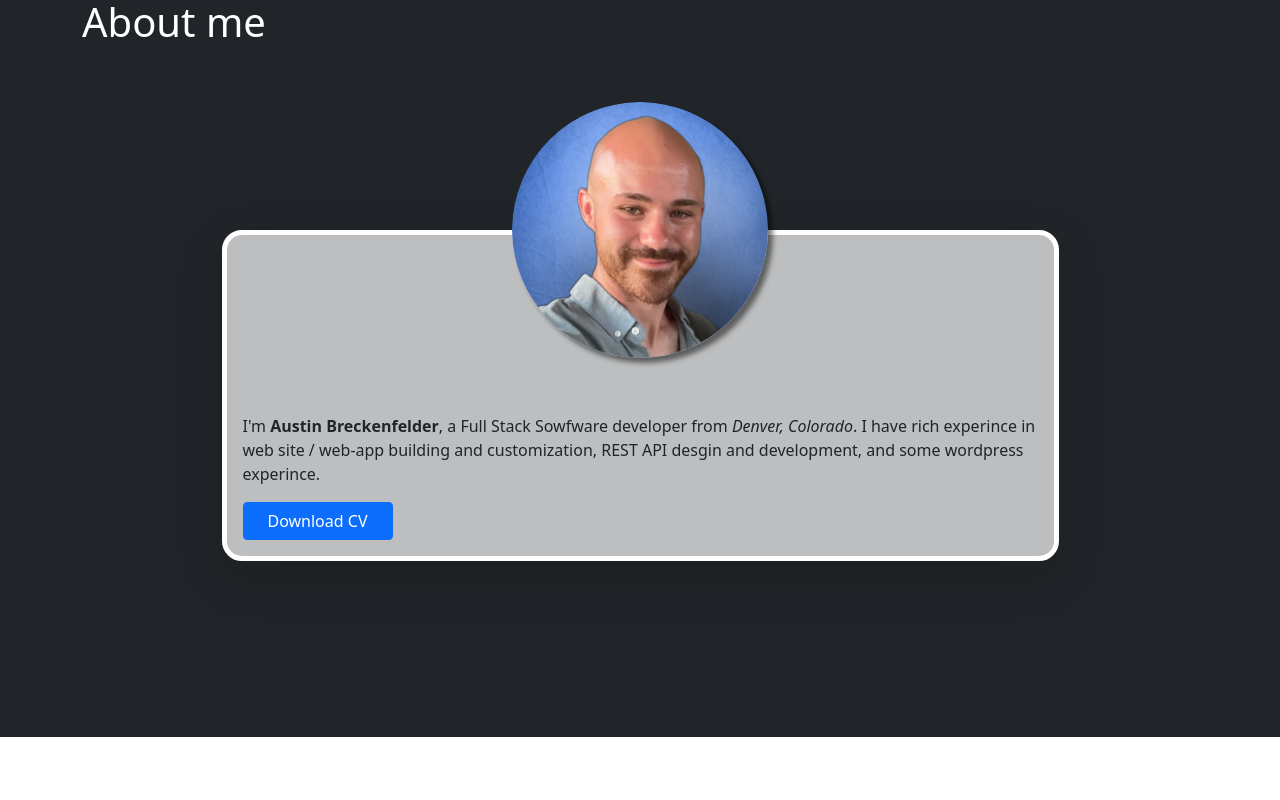
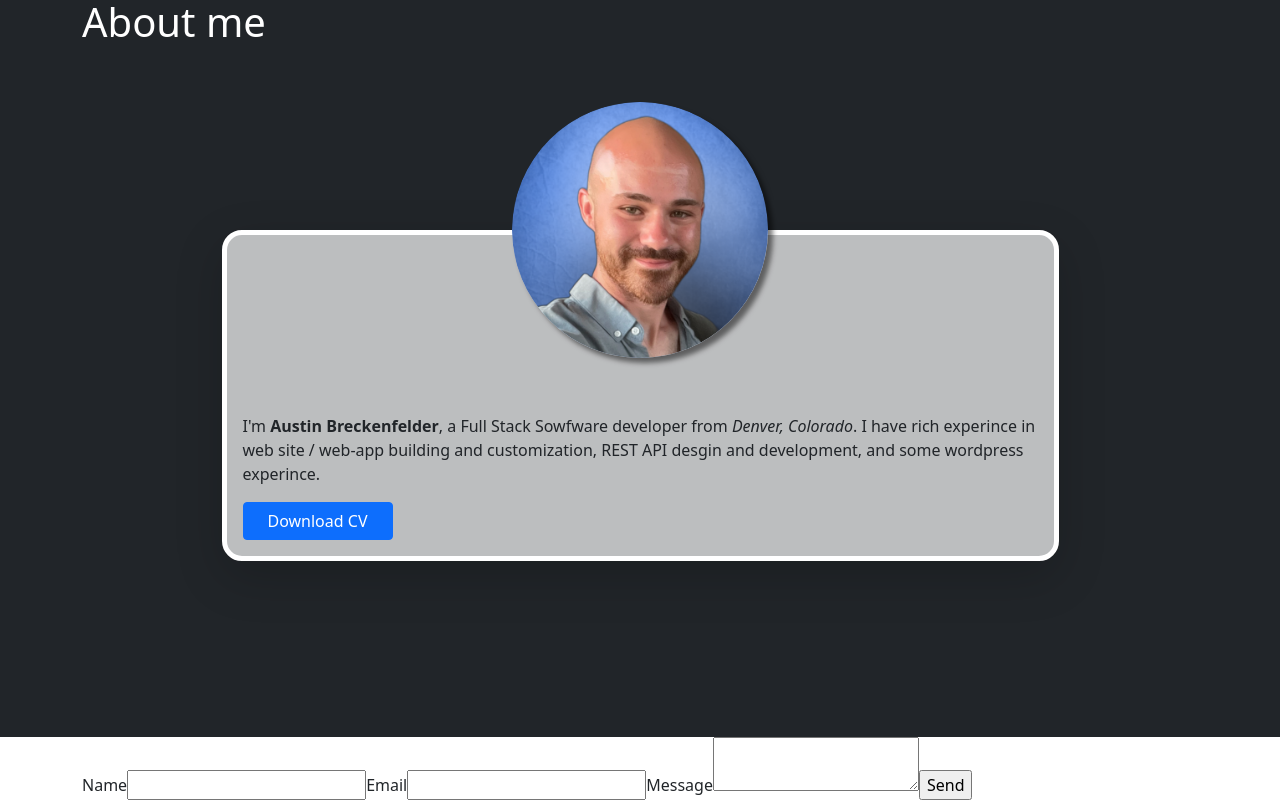
Before and after one commit to breckiam/ngPortfolio, an Angular app in the folder ngPortfolio/: page / in a window 1280 px wide. Shown: the part 2470-3270 px from the top of the page. Before the commit the page ends 3207 px from the top, so only its background shows below. Built offline with nearby package versions, Linux system fonts and the light colour scheme.

Commit message:
Basic contact form added and connected to emailJS API

```diff
--- a/ngPortfolio/package.json
+++ b/ngPortfolio/package.json
@@ -19,6 +19,7 @@
     "@angular/platform-browser": "~13.3.0",
     "@angular/platform-browser-dynamic": "~13.3.0",
     "@angular/router": "~13.3.0",
+    "@emailjs/browser": "^3.6.2",
     "@ng-bootstrap/ng-bootstrap": "^12.1.2",
     "@popperjs/core": "^2.10.2",
     "bootstrap": "^5.1.3",
--- a/ngPortfolio/src/app/app.component.html
+++ b/ngPortfolio/src/app/app.component.html
@@ -7,3 +7,5 @@
 <app-skills>Loading...</app-skills>
 
 <app-about>Loading...</app-about>
+
+<app-contact>Loading...</app-contact>
--- a/ngPortfolio/src/app/app.module.ts
+++ b/ngPortfolio/src/app/app.module.ts
@@ -24,7 +24,7 @@ import { NavigationComponent } from './components/navigation/navigation.componen
   imports: [
     BrowserModule,
     AppRoutingModule,
-    NgbModule
+    NgbModule,
   ],
   providers: [],
   bootstrap: [AppComponent]
--- a/ngPortfolio/src/app/components/contact/contact.component.html
+++ b/ngPortfolio/src/app/components/contact/contact.component.html
@@ -1 +1,12 @@
-<p>contact works!</p>
+<div class="container">
+
+  <form class="contact-form" (submit)="sendEmail($event)">
+    <label>Name</label>
+    <input type="text" name="user_name">
+    <label>Email</label>
+    <input type="email" name="user_email">
+    <label>Message</label>
+    <textarea name="message"></textarea>
+    <input type="submit" value="Send">
+  </form>
+</div>
--- a/ngPortfolio/src/app/components/contact/contact.component.ts
+++ b/ngPortfolio/src/app/components/contact/contact.component.ts
@@ -1,4 +1,6 @@
 import { Component, OnInit } from '@angular/core';
+import { FormBuilder, FormControl, FormGroup, Validators } from '@angular/forms';
+import emailjs, { EmailJSResponseStatus } from '@emailjs/browser';
 
 @Component({
   selector: 'app-contact',
@@ -7,9 +9,20 @@ import { Component, OnInit } from '@angular/core';
 })
 export class ContactComponent implements OnInit {
 
+
+
   constructor() { }
 
   ngOnInit(): void {
   }
+  public sendEmail(e: Event) {
+    e.preventDefault();
+    emailjs.sendForm('service_a79wapg', 'template_62up146', e.target as HTMLFormElement, 'NcwQS3d88b3dOJhru')
+      .then((result: EmailJSResponseStatus) => {
+        console.log(result.text);
+      }, (error: { text: any; }) => {
+        console.log(error.text);
+      });
+  }
 
 }
```
Also changed, not shown: 1 other file (tests, documents, lock files or other folders).
